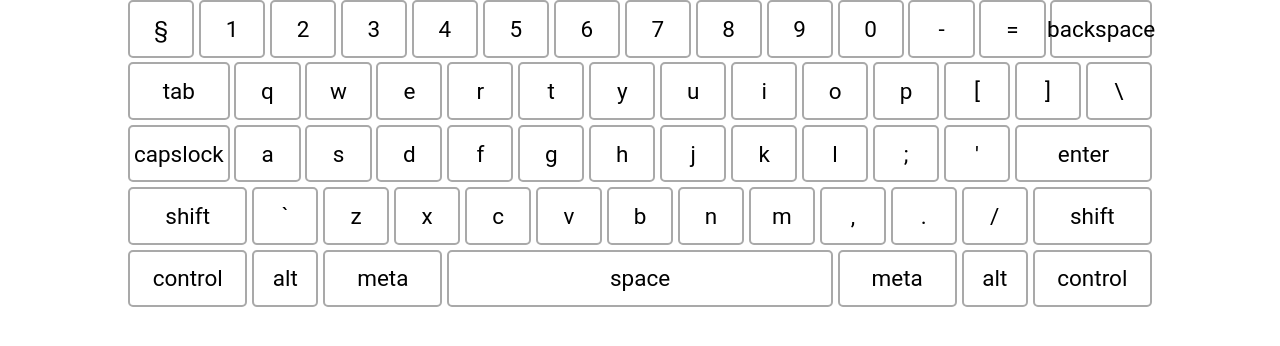
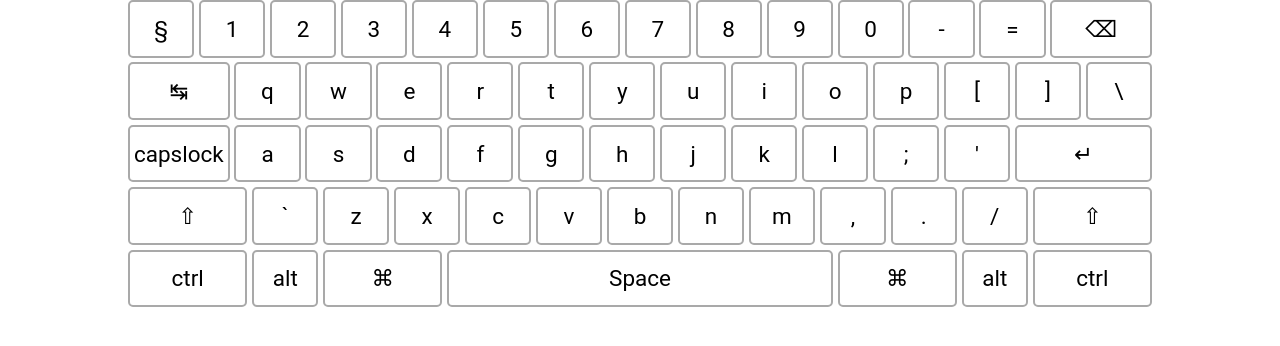
Before and after one commit to KasiMaru/10-fingers-practice, a React app: page / in a window 1280 px wide. Shown: the top 346 px of the page. Built offline with nearby package versions, Linux system fonts and the light colour scheme.

Commit message:
Use keyboard utilities in ProtoKeyboard

```diff
--- a/src/components/ProtoKeyboard.tsx
+++ b/src/components/ProtoKeyboard.tsx
@@ -5,61 +5,49 @@ import classNames from 'classnames';
 import { useKeyboardPressHistory } from '../hooks/useKeyboardPressHistory';
 // @ts-ignore
 import macEnLayout from '../configs/keyboardLayouts/mac-en';
+import {
+    getAnchorSuggestionIdx,
+    convertLayoutToKeyData,
+    formatKeyValueForUI,
+    mapLayoutToEvents,
+} from '../utils/keyboard';
 import './ProtoKeyboard.scss';
+import { UIKbdKey } from '../types/keyboard';
 
 type ProtoKeyboardProps = {
     layout: string[][],
     isShiftPressed: boolean,
 };
 
-const SPACE_KEY_DISPLAY_VALUE = 'space';
-
-/**
- * Check if a current key is a modifier key.
- * Modifier key values are >= 3 symbols long (like "Alt") and always capitalized.
- */
-const checkIfModKey = (key: string)=> key.length >= 3 && key[0] === key[0].toUpperCase();
 
 export const ProtoKeyboard = (props: ProtoKeyboardProps) => {
-    const { layout = macEnLayout as typeof props.layout, isShiftPressed } = props;
+    const {layout = macEnLayout as typeof props.layout, isShiftPressed} = props;
     const [event, setEvent] = useState<KeyboardEvent | null>(null);
     const [keyboardHistory] = useKeyboardPressHistory(event);
+    const convertedLayout = convertLayoutToKeyData(layout);
+    const mappedLayout = mapLayoutToEvents(convertedLayout);
 
-    useEffect(() => {
+    console.log();
+
+    useEffect(
+        () => {
             const handleEvent = (event: KeyboardEvent) => setEvent(event);
 
             document.addEventListener('keydown', handleEvent);
             return () => document.removeEventListener('keydown', handleEvent);
-    }, []);
-
-    const getKeyDisplayVal = (key: string) => {
-        const isModKey = checkIfModKey(key);
-        const [defaultVal, altVal] = isModKey ? [key] : key.split('');
-
-        if (!isModKey) {
-            return (defaultVal === ' ') ?
-                SPACE_KEY_DISPLAY_VALUE :
-                isShiftPressed ?
-                    altVal :
-                    defaultVal;
-        }
-
-        if (isModKey) {
-            return defaultVal.toLowerCase();
-        }
-    };
+        },
+    [],
+    );
 
     const renderKeyboardLayout = () => {
-        return layout.map((row) => {
-            return row.map((key, i) => {
-                const isModKey = checkIfModKey(key);
-                const displayValue = getKeyDisplayVal(key);
+        return convertedLayout.map((key, i) => {
+            const displayValue = formatKeyValueForUI(key, isShiftPressed);
 
             const keyClasses = classNames(
                 'key',
-                    `key--${displayValue}`,
-                    { 'key--default': !isModKey },
-                    { 'key--modifier': isModKey }
+                `key--${key.defaultValue.toLowerCase()}`,
+                { 'key--default': !key.isModKey },
+                { 'key--modifier': key.isModKey },
             );
 
             return (
@@ -68,18 +56,26 @@ export const ProtoKeyboard = (props: ProtoKeyboardProps) => {
                 </div>
             );
         });
-        });
     };
 
+    const matchEventToMappedLayout = (): UIKbdKey|null => {
+        const lastKeyPressed = keyboardHistory[keyboardHistory.length - 1]?.[0];
+        const mappedValue = mappedLayout[lastKeyPressed];
+
+        return mappedValue || null;
+    };
+
+    const suggestedAnchorIdx = getAnchorSuggestionIdx(
+        matchEventToMappedLayout()?.rowIdx
+    );
+
+    console.log(convertedLayout.find((k) => k.rowIdx === suggestedAnchorIdx && k.columnIdx === 2));
+
     return (
-        <div style={{width: '80%', margin: '0 auto'}}>
-            <section className="keyboard">
-                <div style={{display: 'none'}}>
-                    {JSON.stringify(keyboardHistory)}
+        <>
+            <div style={{ width: '80%', margin: '0 auto' }}>
+                <section className="keyboard">{renderKeyboardLayout()}</section>
             </div>
-
-                {renderKeyboardLayout()}
-            </section>
-        </div>
+        </>
     );
 };
```
Lines whose indentation alone changed are shown as unchanged.
